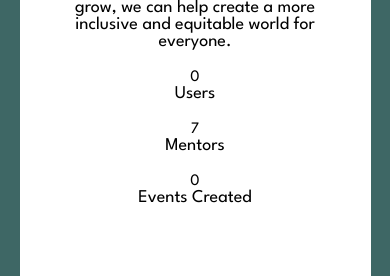
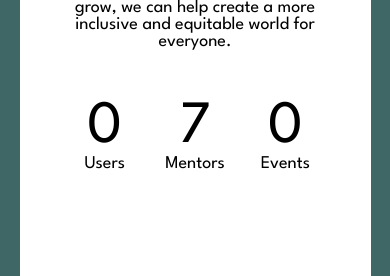
Before and after one commit to sue-lim/good_react-ions_group_2023_frontend, a React (Vite) app in the folder skillsworkshop/: page / in a window 390 px wide. Shown: the part 1220-1496 px from the top of the page. Built offline with nearby package versions, Linux system fonts and the light colour scheme; no server answers.

Commit message:
MQ for Event page

```diff
--- a/skillsworkshop/src/App.css
+++ b/skillsworkshop/src/App.css
@@ -45,6 +45,16 @@ button {
 }
 
 /* Event Page */
+.events {
+  margin-top: 150px;
+}
+/*
+#event-header {
+  display: flex;
+  justify-content: center;
+  align-items: center;
+  margin-bottom: 50px;
+} */
 
 .event_title {
   color: #4e2780;
@@ -55,6 +65,11 @@ button {
   font-weight: bolder;
   margin-bottom: 20px;
   font-family: "Barlow", sans-serif;
+}
+
+#all-events {
+  display: grid;
+  grid-template-columns: 33% 33% 33%;
 }
 
 .eventpage {
--- a/skillsworkshop/src/Components/HeroSection.css
+++ b/skillsworkshop/src/Components/HeroSection.css
@@ -75,7 +75,7 @@ video {
 }
 
 .aboutUs {
-  height: 90vh;
+  height: 70vh;
   padding-top: 20px;
   background-color: white;
   text-align: center;
@@ -103,6 +103,10 @@ video {
 }
 
 .containerabout {
+  display: flex;
+  justify-content: center;
+  align-items: center;
+  height: 100vh;
   padding-top: 30px;
   padding-bottom: 30px;
   background-color: #3e6765;
@@ -205,6 +209,20 @@ video {
   margin-right: 20%;
 }
 
+.data-box {
+  display: flex;
+  justify-content: space-around;
+  margin-top: 30px;
+}
+
+.data-card {
+  width: 100vw;
+}
+
+.data-num {
+  font-size: 60px;
+}
+
 @media screen and (max-width: 920px) {
   .AboutUsTxt {
     font-size: 18px;
@@ -213,7 +231,7 @@ video {
 
   .aboutUs {
     width: 90%;
-    height: 90vh;
+    height: 60vh;
   }
 
   #project-list {
@@ -225,15 +243,9 @@ video {
   }
 
   .containerevents {
-    height: 100vh;
+    height: 100%;
   }
 }
-
-/* @media screen and (max-width: 820px) {
-  .aboutUS {
-    height: 50vh;
-  }
-} */
 
 @media screen and (max-width: 590px) {
   #project-list {
@@ -247,4 +259,8 @@ video {
   .main-container {
     height: 100vh;
   }
+
+  .aboutUs {
+    height: 100%;
+  }
 }
--- a/skillsworkshop/src/Components/HeroSection.jsx
+++ b/skillsworkshop/src/Components/HeroSection.jsx
@@ -81,18 +81,18 @@ function HeroSection() {
             {" "}
             <div className="data-card">
               {" "}
-              <p>{userData.length}</p>
+              <p className="data-num">{userData.length}</p>
               <p className="AboutUsTxt">Users</p>
             </div>
             <div className="data-card">
               {" "}
-              <p>7</p>
+              <p className="data-num">7</p>
               <p className="AboutUsTxt">Mentors</p>
             </div>
             <div className="data-card">
               {" "}
-              <p>{workshopList.length}</p>
-              <p className="AboutUsTxt">Events Created</p>
+              <p className="data-num">{workshopList.length}</p>
+              <p className="AboutUsTxt">Events</p>
             </div>
           </div>
         </div>
--- a/skillsworkshop/src/Pages/AllEventsPage.jsx
+++ b/skillsworkshop/src/Pages/AllEventsPage.jsx
@@ -29,13 +29,13 @@ function AllEventsPage() {
   const latestProjects = projectList.sort(compare);
 
   return (
-    <div id="all-events">
-      <div id="event-header">
-        <h1>EVENTS PAGE</h1>
+    <div className="events">
+      <h1 className="title">EVENTS PAGE</h1>
+      <div id="all-events">
+        {latestProjects.map((project, key) => {
+          return <EventCard key={key} projectData={project} />;
+        })}
       </div>
-      {latestProjects.map((project, key) => {
-        return <EventCard key={key} projectData={project} />;
-      })}
     </div>
   );
 }
```
